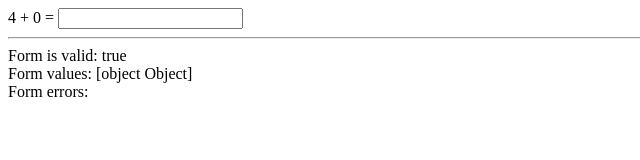
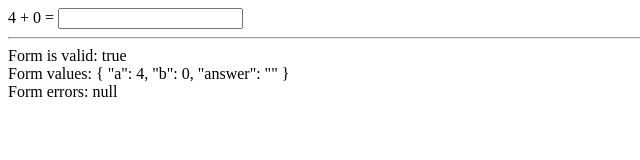
Before and after one commit to Seborider/mathform, an Angular app: page / in a window 1280 px wide. Shown: the top 160 px of the page, without its empty margins (0-640 px from the left). Built offline with nearby package versions, Linux system fonts and the light colour scheme.

Commit message:
🐛 Add json pipe

```diff
--- a/src/app/equation/equation.component.html
+++ b/src/app/equation/equation.component.html
@@ -6,5 +6,5 @@
 <hr>
 
 <div>Form is valid: {{mathForm.valid }} </div>
-<div>Form values: {{mathForm.value }} </div>
-<div>Form errors: {{mathForm.errors }} </div>
+<div>Form values: {{mathForm.value | json }} </div>
+<div>Form errors: {{mathForm.errors | json}} </div>
```
